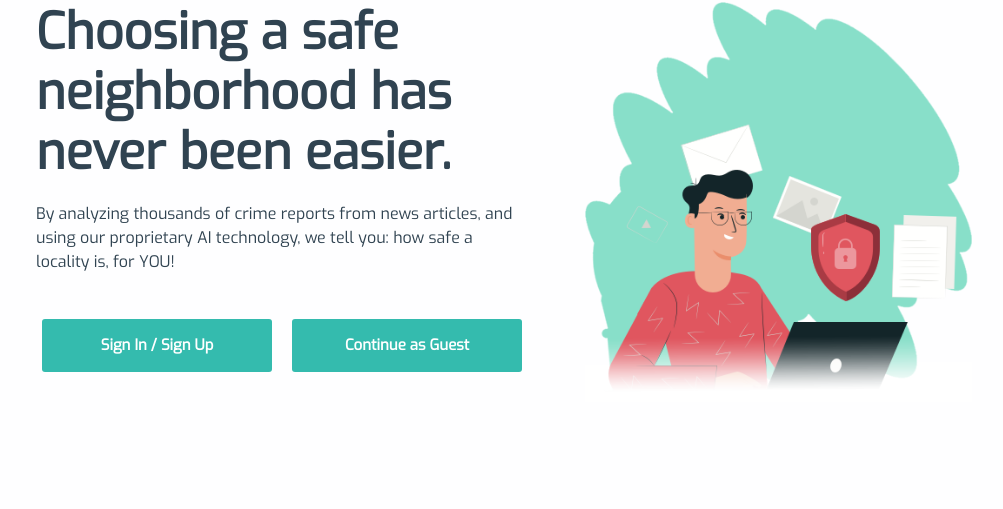
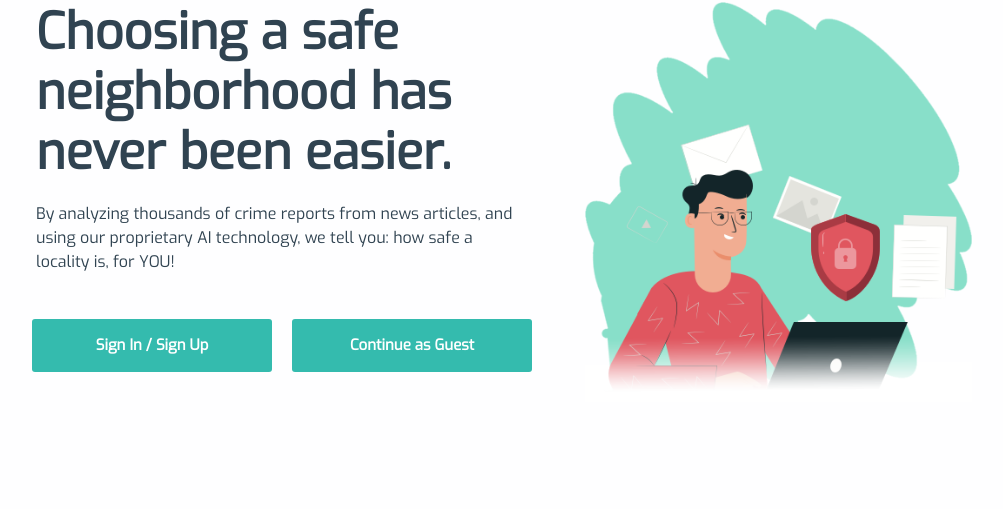
Before and after one commit to rajveerbeerda/Guardian-AI, a Flask app: template templates/index.html in a window 1280 px wide. Shown: the part 248-757 px from the top of the page, without its empty margins (34-1037 px from the left). Run offline with Flask 2, Linux system fonts and the light colour scheme; the template is opened without the code that fills it, so the values that code supplies are empty; some libraries are stand-ins or nearby versions.

Commit message:
Update index.html

```diff
--- a/templates/index.html
+++ b/templates/index.html
@@ -26,12 +26,12 @@
           <div class="hero_btn-continer">
               <div class="row" style="justify-content: center">
                 <div class="column" style="padding: 10px;">
-                    <a class="call_to-btn btn_white-border" href="/sign-in" style="width: 230px; text-align: center">
+                    <a class="call_to-btn btn_white-border" href="/sign-in" style="width: 240px; text-align: center">
                         Sign In / Sign Up
                     </a>
                 </div>
                 <div class="column" style="padding: 10px">
-                    <a class="call_to-btn btn_white-border" href="/guest" style="width: 230px; text-align: center">
+                    <a class="call_to-btn btn_white-border" href="/guest" style="width: 240px; text-align: center">
                         Continue as Guest
                     </a>
                 </div>
```
